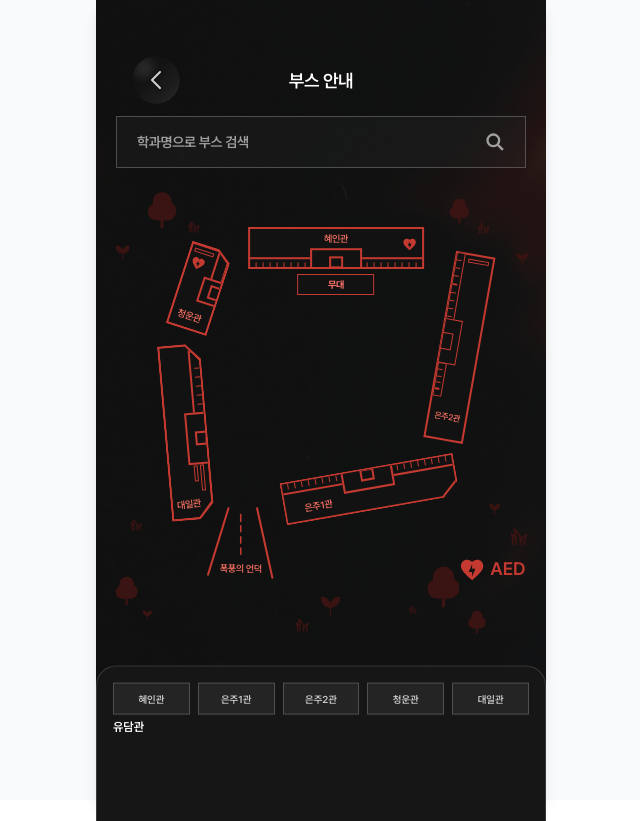
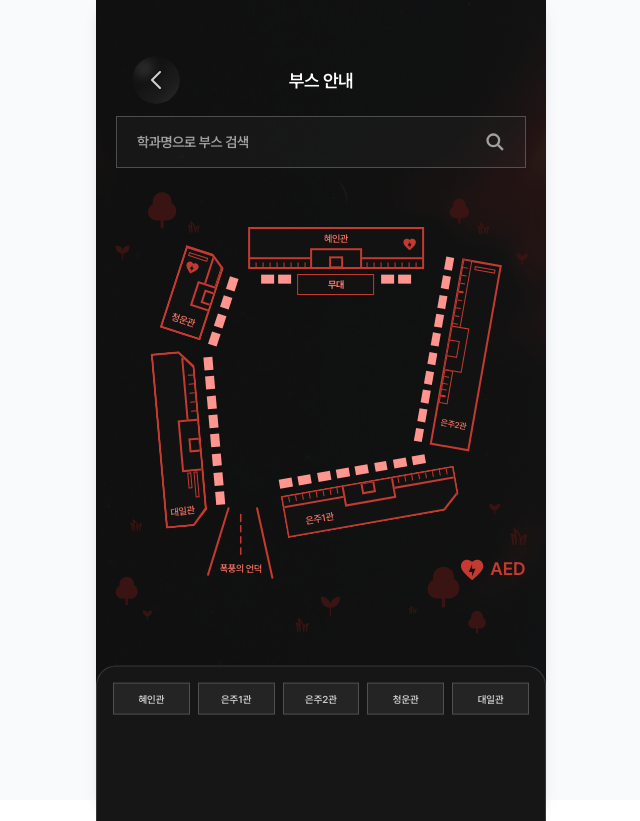
Before and after one commit to LikeLion-SKU/festival-fe, a React (Vite) app: page /booth-map in a window 1280 px wide. Shown: the whole page, without its empty margins (319-959 px from the left). Built offline with nearby package versions, Linux system fonts and the light colour scheme.

Commit message:
🎨 Design: 부스 안내도 건물별 직사각형 마커 추가

```diff
--- a/src/components/Booth/BoothMap.jsx
+++ b/src/components/Booth/BoothMap.jsx
@@ -65,30 +65,35 @@ export default function BoothMap({ activeBuildingId, onSelectBuilding }) {
               <div className="pointer-events-auto absolute left-1/2 top-[8%] -translate-x-1/2">
                 <Hyein
                   active={activeBuildingId === 'hyein'}
+                  hasBuildingSelection={activeBuildingId != null}
                   onClick={() => onSelectBuilding?.('hyein')}
                 />
               </div>
               <div className="pointer-events-auto absolute left-[7%] top-[17%]">
                 <Cheongun
                   active={activeBuildingId === 'cheongun'}
+                  hasBuildingSelection={activeBuildingId != null}
                   onClick={() => onSelectBuilding?.('cheongun')}
                 />
               </div>
               <div className="pointer-events-auto absolute left-[24%] top-[32%]">
                 <Eunju1
                   active={activeBuildingId === 'eunju1'}
+                  hasBuildingSelection={activeBuildingId != null}
                   onClick={() => onSelectBuilding?.('eunju1')}
                 />
               </div>
               <div className="pointer-events-auto absolute left-[57%] top-[31%]">
                 <Eunju2
                   active={activeBuildingId === 'eunju2'}
+                  hasBuildingSelection={activeBuildingId != null}
                   onClick={() => onSelectBuilding?.('eunju2')}
                 />
               </div>
               <div className="pointer-events-auto absolute left-[-7%] top-[49%]">
                 <Daeil
                   active={activeBuildingId === 'daeil'}
+                  hasBuildingSelection={activeBuildingId != null}
                   onClick={() => onSelectBuilding?.('daeil')}
                 />
               </div>
--- a/src/components/Booth/Cheongun.jsx
+++ b/src/components/Booth/Cheongun.jsx
@@ -1,21 +1,24 @@
 import clsx from 'clsx';
+
+import Square from '@/components/Booth/Square';
 
 import AedIcon from '../../assets/icons/aed.svg?react';
 
 const BG_DEFAULT = '#121212';
 const BG_ACTIVE = '#C43A31';
-/** 우측 하단 모서리만 비스듬히 깎임 */
+/** 우측 하단 모서리만 깍음 -> 일반적인 직사각형은 구현이 어려워서 폴리곤 다각형으로 대체함*/
 const CORNER_NOTCH = 'polygon(0 0, 100% 0, 100% 66%, 88% 100%, 0 100%)';
 
 const SIDE_RECT_CLASS =
   'relative box-border flex h-[0.75rem] w-[3.05rem] shrink-0 border-2 border-solid border-[#C43A31] bg-[#121212]';
 
 /**
- * 청운관 (부스 지도용) — 혜인관과 동일 칩 구조 + AED
- * @param {{ active?: boolean; onClick?: () => void; className?: string }} props
+ * 청운관 (부스 지도용) — AED 아이콘 있음
+ * @param {{ active?: boolean; onClick?: () => void; className?: string; hasBuildingSelection?: boolean }} props
  */
-export default function Cheongun({ active = false, onClick, className }) {
+export default function Cheongun({ active = false, onClick, className, hasBuildingSelection }) {
   const panelBg = active ? BG_ACTIVE : BG_DEFAULT;
+  const markerFill = active ? '#FF756C' : (hasBuildingSelection ?? true) ? '#FFDDDB' : '#FF958F';
   const wrapperClass = clsx(
     'relative inline-flex flex-col items-center gap-[0.25rem] rotate-[-72deg]',
     className
@@ -44,7 +47,7 @@ export default function Cheongun({ active = false, onClick, className }) {
           청운관
         </span>
       </div>
-      {/* 중앙·사이드 각각 absolute → 너비·flex 영향 분리 */}
+      {/* 중앙이랑 사이드 직사각형 분리했음 */}
       <div className="relative mt-auto h-[1.35rem] w-full shrink-0 translate-y-[3px]">
         <div
           className="absolute bottom-0 left-[calc(50%+00px)] z-10 flex h-[1.25rem] w-[1.5rem] -translate-x-1/2 items-end justify-center border-2 border-solid bg-[#121212] pb-[1px]"
@@ -80,6 +83,26 @@ export default function Cheongun({ active = false, onClick, className }) {
     </div>
   );
 
+  const markerRow = (
+    <div
+      className="flex items-center justify-center gap-[6px] translate-x-[-8px] translate-y-[4px]"
+      aria-hidden
+    >
+      <span className="inline-flex -rotate-[0deg]">
+        <Square color={markerFill} />
+      </span>
+      <span className="inline-flex rotate-[0deg]">
+        <Square color={markerFill} />
+      </span>
+      <span className="inline-flex -rotate-[0deg]">
+        <Square color={markerFill} />
+      </span>
+      <span className="inline-flex rotate-[0deg]">
+        <Square color={markerFill} />
+      </span>
+    </div>
+  );
+
   if (onClick) {
     return (
       <button
@@ -104,6 +127,7 @@ export default function Cheongun({ active = false, onClick, className }) {
             {inner}
           </div>
         </div>
+        {markerRow}
       </button>
     );
   }
@@ -118,6 +142,7 @@ export default function Cheongun({ active = false, onClick, className }) {
           {inner}
         </div>
       </div>
+      {markerRow}
     </div>
   );
 }
--- a/src/components/Booth/Daeil.jsx
+++ b/src/components/Booth/Daeil.jsx
@@ -1,4 +1,6 @@
 import clsx from 'clsx';
+
+import Square from '@/components/Booth/Square';
 
 const BG_DEFAULT = '#121212';
 const BG_ACTIVE = '#C43A31';
@@ -33,15 +35,19 @@ function SideRectWithTicks() {
 }
 
 /**
- * 대일관 (부스 지도용)
- * @param {{ active?: boolean; onClick?: () => void; className?: string }} props
+ * 대일관 건물
+ * @param {{ active?: boolean; onClick?: () => void; className?: string; hasBuildingSelection?: boolean }} props
  */
-export default function Daeil({ active = false, onClick, className }) {
+export default function Daeil({ active = false, onClick, className, hasBuildingSelection }) {
   const panelBg = active ? BG_ACTIVE : BG_DEFAULT;
-  const wrapperClass = clsx('relative inline-flex flex-col items-center gap-[0.25rem]', className);
+  const markerFill = active ? '#FF756C' : (hasBuildingSelection ?? true) ? '#FFDDDB' : '#FF958F';
+  const wrapperClass = clsx(
+    'relative inline-flex flex-col items-center gap-[0.25rem] rotate-[265deg]',
+    className
+  );
 
   const frameClass = clsx(
-    'relative box-border h-[2.5rem] w-[10.25rem] shrink-0 rotate-[265deg] bg-[#C43A31] p-[2px] outline-none ring-0 transition-[box-shadow] duration-200',
+    'relative box-border h-[2.5rem] w-[10.25rem] shrink-0 bg-[#C43A31] p-[2px] outline-none ring-0 transition-[box-shadow] duration-200',
     onClick && 'cursor-pointer select-none',
     active && 'z-30 shadow-[0_0_12px_rgba(196,58,49,0.45)]'
   );
@@ -83,6 +89,17 @@ export default function Daeil({ active = false, onClick, className }) {
     </div>
   );
 
+  const markerRow = (
+    <div
+      className="flex translate-x-[5px] translate-y-[5px] items-center justify-center gap-[6px]"
+      aria-hidden
+    >
+      {Array.from({ length: 8 }).map((_, i) => (
+        <Square key={i} color={markerFill} />
+      ))}
+    </div>
+  );
+
   if (onClick) {
     return (
       <button
@@ -107,6 +124,7 @@ export default function Daeil({ active = false, onClick, className }) {
             {inner}
           </div>
         </div>
+        {markerRow}
       </button>
     );
   }
@@ -121,6 +139,7 @@ export default function Daeil({ active = false, onClick, className }) {
           {inner}
         </div>
       </div>
+      {markerRow}
     </div>
   );
 }
--- a/src/components/Booth/Eunju1.jsx
+++ b/src/components/Booth/Eunju1.jsx
@@ -1,4 +1,6 @@
 import clsx from 'clsx';
+
+import Square from '@/components/Booth/Square';
 
 const BG_DEFAULT = '#121212';
 const BG_ACTIVE = '#C43A31';
@@ -33,16 +35,20 @@ function SideRectWithTicks() {
 }
 
 /**
- * 은주1관 (부스 지도용)
+ * 은주1관 건물
  * 혜인관과 동일 구조 + 본체 기울기/위치 변경 + 우측 상단 삼각형 파임
- * @param {{ active?: boolean; onClick?: () => void; className?: string }} props
+ * @param {{ active?: boolean; onClick?: () => void; className?: string; hasBuildingSelection?: boolean }} props
  */
-export default function Eunju1({ active = false, onClick, className }) {
+export default function Eunju1({ active = false, onClick, className, hasBuildingSelection }) {
   const panelBg = active ? BG_ACTIVE : BG_DEFAULT;
-  const wrapperClass = clsx('relative inline-flex flex-col items-center gap-[0.25rem]', className);
+  const markerFill = active ? '#FF756C' : (hasBuildingSelection ?? true) ? '#FFDDDB' : '#FF958F';
+  const wrapperClass = clsx('relative inline-flex flex-col items-center', className);
+
+  const buildingShellClass =
+    'inline-flex flex-col items-center gap-[0.25rem] rotate-[170deg] translate-x-[3.2rem] -translate-y-[-7.8rem]';
 
   const boxClass = clsx(
-    'relative box-border flex h-[2.5rem] w-[10.25rem] shrink-0 rotate-[170deg] translate-x-[3.2rem] -translate-y-[-7.8rem] appearance-none overflow-hidden border-2 border-solid border-[#C43A31] outline-none ring-0 transition-[background-color,box-shadow] duration-200 focus:outline-none focus-visible:outline-none',
+    'relative box-border flex h-[2.5rem] w-[10.25rem] shrink-0 appearance-none overflow-hidden border-2 border-solid border-[#C43A31] outline-none ring-0 transition-[background-color,box-shadow] duration-200 focus:outline-none focus-visible:outline-none',
     onClick && 'cursor-pointer select-none',
     active && 'z-30 shadow-[0_0_12px_rgba(196,58,49,0.45)]'
   );
@@ -97,6 +103,17 @@ export default function Eunju1({ active = false, onClick, className }) {
     </svg>
   );
 
+  const markerRow = (
+    <div
+      className="flex translate-x-[12px] translate-y-[3px] items-center justify-center gap-[6px]"
+      aria-hidden
+    >
+      {Array.from({ length: 8 }).map((_, i) => (
+        <Square key={i} color={markerFill} />
+      ))}
+    </div>
+  );
+
   if (onClick) {
     return (
       <button
@@ -106,6 +123,27 @@ export default function Eunju1({ active = false, onClick, className }) {
         aria-label="은주1관"
         className={wrapperClass}
       >
+        <div className={buildingShellClass}>
+          <div
+            className={boxClass}
+            style={{
+              backgroundColor: panelBg,
+              clipPath: CORNER_NOTCH,
+              WebkitClipPath: CORNER_NOTCH,
+            }}
+          >
+            {notchStroke}
+            {inner}
+          </div>
+          {markerRow}
+        </div>
+      </button>
+    );
+  }
+
+  return (
+    <div className={wrapperClass}>
+      <div className={buildingShellClass}>
         <div
           className={boxClass}
           style={{ backgroundColor: panelBg, clipPath: CORNER_NOTCH, WebkitClipPath: CORNER_NOTCH }}
@@ -113,18 +151,7 @@ export default function Eunju1({ active = false, onClick, className }) {
           {notchStroke}
           {inner}
         </div>
-      </button>
-    );
-  }
-
-  return (
-    <div className={wrapperClass}>
-      <div
-        className={boxClass}
-        style={{ backgroundColor: panelBg, clipPath: CORNER_NOTCH, WebkitClipPath: CORNER_NOTCH }}
-      >
-        {notchStroke}
-        {inner}
+        {markerRow}
       </div>
     </div>
   );
--- a/src/components/Booth/Eunju2.jsx
+++ b/src/components/Booth/Eunju2.jsx
@@ -1,4 +1,6 @@
 import clsx from 'clsx';
+
+import Square from '@/components/Booth/Square';
 
 const BG_DEFAULT = '#121212';
 const BG_ACTIVE = '#C43A31';
@@ -59,21 +61,37 @@ function TopLongRect() {
 }
 
 /**
- * 은주2관 (부스 지도용)
- * @param {{ active?: boolean; onClick?: () => void; className?: string }} props
+ * 은주2관 건물
+ * @param {{ active?: boolean; onClick?: () => void; className?: string; hasBuildingSelection?: boolean }} props
  */
-export default function Eunju2({ active = false, onClick, className }) {
+export default function Eunju2({ active = false, onClick, className, hasBuildingSelection }) {
   const panelBg = active ? BG_ACTIVE : BG_DEFAULT;
+  const markerFill = active ? '#FF756C' : (hasBuildingSelection ?? true) ? '#FFDDDB' : '#FF958F';
   const labelClass = clsx(
     'text-[0.4925rem] font-semibold leading-none tracking-[-0.03em] [font-family:Pretendard]',
     active ? 'text-white' : 'text-[#E66A5C]'
   );
 
-  const shellClass = clsx(
-    'relative box-border h-[2.35rem] w-[11rem] shrink-0 rotate-[100deg] border-2 border-solid border-[#C43A31] transition-[background-color,box-shadow,transform] duration-200',
+  const shellFrameClass = clsx(
+    'relative box-border h-[2.35rem] w-[11rem] shrink-0 border-2 border-solid border-[#C43A31] transition-[background-color,box-shadow,transform] duration-200',
     onClick && 'cursor-pointer select-none',
-    active && 'z-30 shadow-[0_0_12px_rgba(196,58,49,0.45)]',
+    active && 'z-30 shadow-[0_0_12px_rgba(196,58,49,0.45)]'
+  );
+
+  const buildingShellClass = clsx(
+    'inline-flex flex-col items-center gap-[0.25rem] rotate-[100deg]',
     className
+  );
+
+  const markerRow = (
+    <div
+      className="pointer-events-none flex translate-x-[0px] translate-y-[3px] items-center justify-center gap-[6px]"
+      aria-hidden
+    >
+      {Array.from({ length: 10 }).map((_, i) => (
+        <Square key={i} color={markerFill} />
+      ))}
+    </div>
   );
 
   if (onClick) {
@@ -83,7 +101,11 @@ export default function Eunju2({ active = false, onClick, className }) {
         onClick={onClick}
         aria-pressed={active}
         aria-label="은주2관"
-        className={shellClass}
+        className="relative border-0 bg-transparent p-0"
+      >
+        <div className={buildingShellClass}>
+          <div
+            className={shellFrameClass}
             style={{ backgroundColor: panelBg, borderColor: STROKE }}
           >
             <div className="pointer-events-none absolute left-1/2 top-1/2 z-20 -translate-x-[-215%] -translate-y-1/2 rotate-[-90deg]">
@@ -101,12 +123,16 @@ export default function Eunju2({ active = false, onClick, className }) {
             <div className="pointer-events-none absolute left-[7.15rem] top-[72%] -translate-y-1/3 rotate-[90deg]">
               <LeftSideRect height="2.0rem" tickCount={4} />
             </div>
+          </div>
+          {markerRow}
+        </div>
       </button>
     );
   }
 
   return (
-    <div className={shellClass} style={{ backgroundColor: panelBg, borderColor: STROKE }}>
+    <div className={buildingShellClass}>
+      <div className={shellFrameClass} style={{ backgroundColor: panelBg, borderColor: STROKE }}>
         <div className="pointer-events-none absolute left-1/2 top-1/2 z-20 -translate-x-1/2 -translate-y-1/2 rotate-[10deg]">
           <span className={labelClass}>은주2관</span>
         </div>
@@ -123,5 +149,7 @@ export default function Eunju2({ active = false, onClick, className }) {
           <LeftSideRect height="2.3rem" tickCount={2} />
         </div>
       </div>
+      {markerRow}
+    </div>
   );
 }
--- a/src/components/Booth/Hyein.jsx
+++ b/src/components/Booth/Hyein.jsx
@@ -1,11 +1,13 @@
 import clsx from 'clsx';
+
+import Square from '@/components/Booth/Square';
 
 import AedIcon from '../../assets/icons/aed.svg?react';
 
 const BG_DEFAULT = '#121212';
 const BG_ACTIVE = '#C43A31';
 
-/** 60×12px → rem — 테두리 항상 #C43A31 유지 */
+/** 클릭했을 때 색상 변하는 부분 */
 const SIDE_RECT_CLASS =
   'relative box-border flex h-[0.75rem] w-[3.75rem] shrink-0 border-2 border-solid border-[#C43A31] bg-[#121212]';
 
@@ -39,11 +41,12 @@ function SideRectWithTicks({ active }) {
 }
 
 /**
- * 혜인관 (부스 지도용)
- * @param {{ active?: boolean; onClick?: () => void; className?: string }} props
+ * 혜인관 건물
+ * @param {{ active?: boolean; onClick?: () => void; className?: string; hasBuildingSelection?: boolean }} props
  */
-export default function Hyein({ active = false, onClick, className }) {
+export default function Hyein({ active = false, onClick, className, hasBuildingSelection }) {
   const panelBg = active ? BG_ACTIVE : BG_DEFAULT;
+  const markerFill = active ? '#FF756C' : (hasBuildingSelection ?? true) ? '#FFDDDB' : '#FF958F';
   const wrapperClass = clsx('relative inline-flex flex-col items-center gap-[0.25rem]', className);
 
   const boxClass = clsx(
@@ -94,6 +97,20 @@ export default function Hyein({ active = false, onClick, className }) {
     </div>
   );
 
+  const stageRow = (
+    <div className="flex items-center justify-center gap-[6px]">
+      <div className="flex -translate-y-[5px] items-center gap-[4px]" aria-hidden>
+        <Square color={markerFill} />
+        <Square color={markerFill} />
+      </div>
+      {stageBox}
+      <div className="flex -translate-y-[5px] items-center gap-[4px]" aria-hidden>
+        <Square color={markerFill} />
+        <Square color={markerFill} />
+      </div>
+    </div>
+  );
+
   if (onClick) {
     return (
       <button
@@ -106,7 +123,7 @@ export default function Hyein({ active = false, onClick, className }) {
         <div className={boxClass} style={{ backgroundColor: panelBg }}>
           {inner}
         </div>
-        {stageBox}
+        {stageRow}
       </button>
     );
   }
@@ -116,7 +133,7 @@ export default function Hyein({ active = false, onClick, className }) {
       <div className={boxClass} style={{ backgroundColor: panelBg }}>
         {inner}
       </div>
-      {stageBox}
+      {stageRow}
     </div>
   );
 }
--- a/src/components/Booth/Pokpung.jsx
+++ b/src/components/Booth/Pokpung.jsx
@@ -4,13 +4,13 @@ const STROKE = '#C43A31';
 
 /** @typedef {{ x1: number; y1: number; x2: number; y2: number }} LineSegment */
 
-/** 왼쪽 변 기본값 — 끝점만 바꾸면 길이·기울기 조절 */
+/** 왼쪽 변 기본값 */
 const DEFAULT_LEFT_EDGE = { x1: 2, y1: 75, x2: 22, y2: 10 };
 
 /** 오른쪽 변 기본값 */
 const DEFAULT_RIGHT_EDGE = { x1: 65, y1: 78, x2: 50, y2: 10 };
 
-/** 가운데 짧은 실선 4개 — 세그먼트·간격 모두 짧게(7+4씩) */
+/** 가운데 짧은 실선 4개  */
 const DEFAULT_CENTER_SEGMENTS = [
   { x1: 34, y1: 55, x2: 34, y2: 49 },
   { x1: 34, y1: 44, x2: 34, y2: 38 },
@@ -19,7 +19,7 @@ const DEFAULT_CENTER_SEGMENTS = [
 ];
 
 /**
- * 폭풍의 언덕 (부스 지도용, 장식 전용 — 비클릭·선택 없음)
+ * 폭풍의 언덕 (인터렉션 요소는 없음!)
  * @param {{
  *   className?: string;
  *   leftLine?: LineSegment;
--- /dev/null
+++ b/src/components/Booth/Square.jsx
@@ -0,0 +1,14 @@
+import clsx from 'clsx';
+
+/**
+ * 부스 지도용 작은 직사각형 마커 -> 건물 미선택 초기 색상으로, 건물 선택 시 색상 변함
+ * @param {{ className?: string; style?: React.CSSProperties; color?: string }} props
+ */
+export default function Square({ className, style, color = '#FF958F' }) {
+  return (
+    <div
+      className={clsx('shrink-0', className)}
+      style={{ width: 12, height: 8, backgroundColor: color, ...style }}
+    />
+  );
+}
--- a/src/pages/Booth/BoothMap.jsx
+++ b/src/pages/Booth/BoothMap.jsx
@@ -8,8 +8,9 @@ import { BUILDINGS } from '@/constants/mainDummyData';
 
 const BUILDING_BUTTON_ORDER = ['hyein', 'eunju1', 'eunju2', 'cheongun', 'daeil'];
 
+/*헤더 + 검색바 + 부스 안내 지도 + 하단 모달창 */
 export default function BoothMapPage() {
-  const [activeBuildingId, setActiveBuildingId] = useState(BUILDINGS[0].id);
+  const [activeBuildingId, setActiveBuildingId] = useState(null);
   const [search, setSearch] = useState('');
   const [sheetExpanded, setSheetExpanded] = useState(false);
   const touchStartY = useRef(0);
@@ -82,7 +83,7 @@ export default function BoothMapPage() {
             })}
           </div>
           <p className="mt-1 text-xs font-semibold [font-family:Pretendard]">
-            {BUILDINGS.find((item) => item.id === activeBuildingId)?.label}
+            {activeBuildingId ? BUILDINGS.find((item) => item.id === activeBuildingId)?.label : ''}
           </p>
         </div>
       </div>
```
Lines whose indentation alone changed are shown as unchanged.
